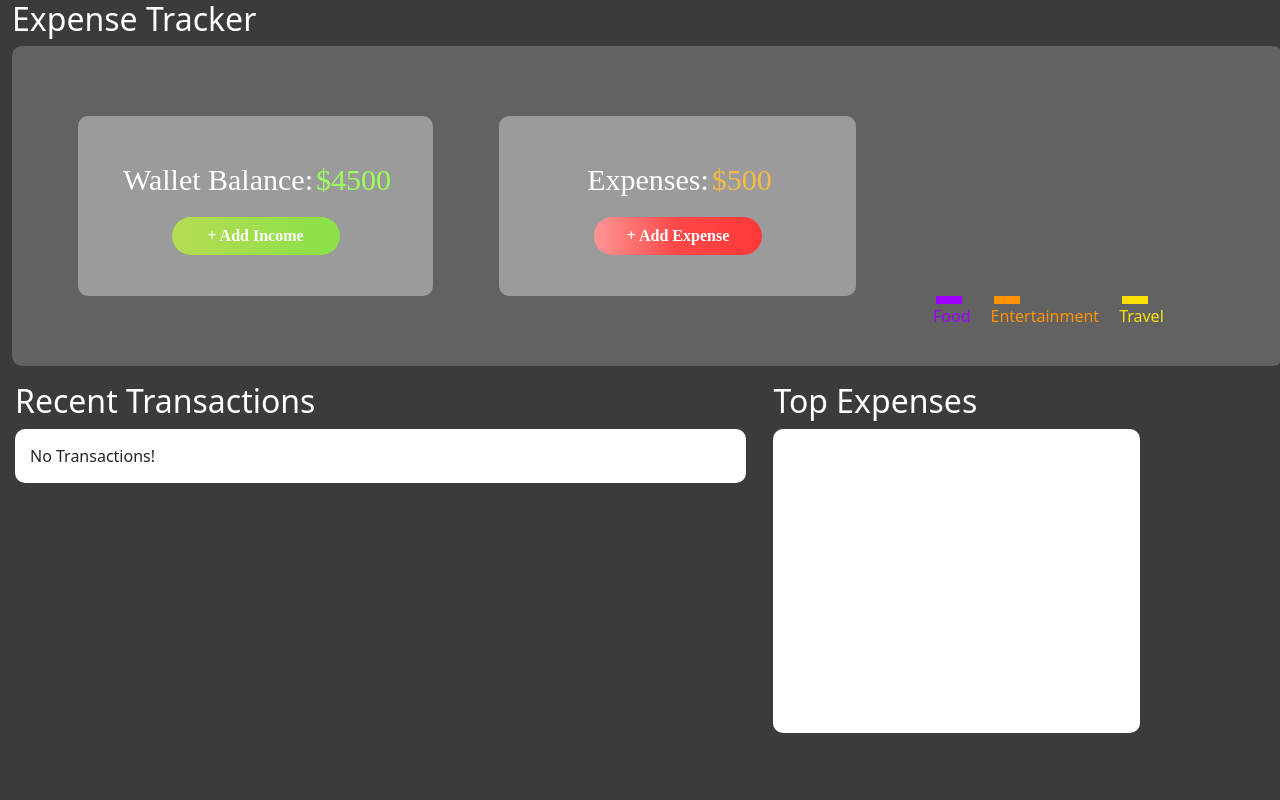
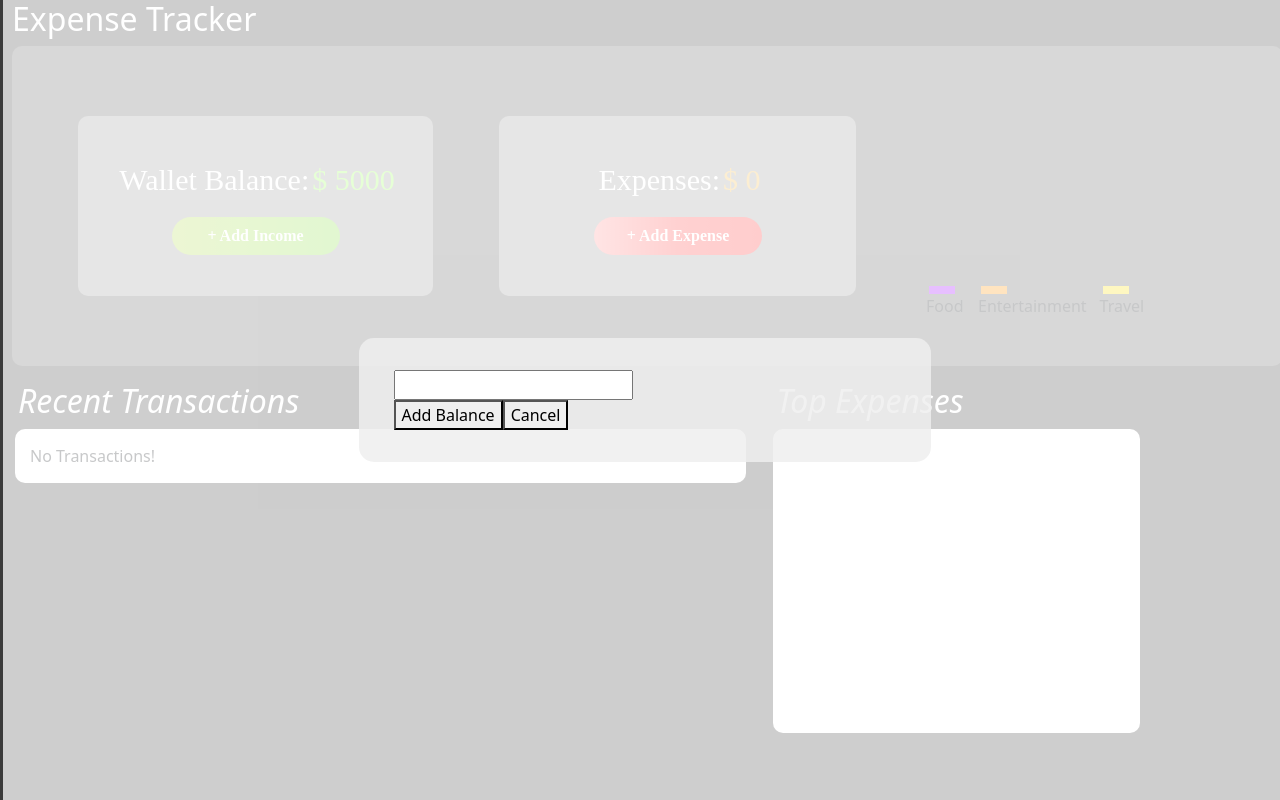
Before and after one commit to Naveed69/Expense-Tracker, a React (Create React App) app in the folder expense-tracker/: page / in a window 1280 px wide. Both pictures are taken after a click on the button "+ Add Income". Built offline with nearby package versions, Linux system fonts and the light colour scheme.

Commit message:
added functionality to add balance and add expense button

```diff
--- a/expense-tracker/package.json
+++ b/expense-tracker/package.json
@@ -9,8 +9,11 @@
     "ajv": "^8.17.1",
     "ajv-keywords": "^5.1.0",
     "bootstrap": "^5.3.3",
+    "goober": "^2.1.16",
+    "notistack": "^3.0.1",
     "react": "^19.0.0",
     "react-dom": "^19.0.0",
+    "react-modal": "^3.16.3",
     "react-scripts": "5.0.1",
     "web-vitals": "^2.1.4"
   },
--- a/expense-tracker/src/App.js
+++ b/expense-tracker/src/App.js
@@ -1,12 +1,14 @@
 import logo from "./logo.svg";
 import "./App.css";
+import { SnackbarProvider } from "notistack";
 import Display from "./components/Display";
-
 
 function App() {
   return (
     <div>
-      <Display />
+      <SnackbarProvider>
+        <Display />
+      </SnackbarProvider>
     </div>
   );
 }
--- a/expense-tracker/src/components/Display.jsx
+++ b/expense-tracker/src/components/Display.jsx
@@ -9,11 +9,15 @@ const Display = () => {
       <Heropage />
       <div className="mainpage row mt-3">
         <div className="col-md-7">
-          <h2 style={{ color: "#FFFFFF" }}>Recent Transactions</h2>
+          <h2 style={{ color: "#FFFFFF" }}>
+            <i>Recent Transactions</i>
+          </h2>
           <div className="transactions">No Transactions!</div>
         </div>
         <div className="col-md-4">
-          <h2 style={{ color: "#FFFFFF" }}>Top Expenses</h2>
+          <h2 style={{ color: "#FFFFFF" }}>
+            <i>Top Expenses</i>
+          </h2>
           <div className="expenses"></div>
         </div>
       </div>
--- /dev/null
+++ b/expense-tracker/src/components/Forms/AddBalanceForm.jsx
@@ -0,0 +1,34 @@
+import { useState } from "react";
+import { useSnackbar } from "notistack";
+const AddBalanceForm = ({ setIsOpen, setBalance }) => {
+  const [income, setincome] = useState("");
+  const { enqueueSnackbar } = useSnackbar();
+  const addbaance = (e) => {
+    e.preventDefault();
+    if (Number(income) <= 0) {
+      enqueueSnackbar("Income should be greater then 0", {
+        variant: "warning",
+      });
+    } else {
+      setBalance((prev) => Number(prev) + Number(income));
+      setIsOpen(false);
+    }
+  };
+  return (
+    <>
+      <form onSubmit={(e) => addbaance(e)}>
+        <input
+          type="text"
+          value={income}
+          onChange={(e) => setincome(e.target.value)}
+        />
+        <br />
+        <button type="submit">Add Balance</button>
+        <button type="button" onClick={() => setIsOpen(false)}>
+          Cancel
+        </button>
+      </form>
+    </>
+  );
+};
+export default AddBalanceForm;
--- /dev/null
+++ b/expense-tracker/src/components/Forms/AddEditExpenseForm.jsx
@@ -0,0 +1,41 @@
+import { useSnackbar } from "notistack";
+import { useState } from "react";
+const AddEditExpenseForm = ({ setIsOpen, setExpense, setBalance }) => {
+  const { enqueueSnackbar } = useSnackbar();
+  const [expsnse, setExpenses] = useState("");
+  const handle = (e) => {
+    e.preventDefault();
+
+    if (Number(expsnse) <= 0) {
+      enqueueSnackbar("Price should be greater then 0", { variant: "warning" });
+    } else {
+      setExpense((prev) => Number(prev) + Number(expsnse));
+      setBalance((prev) => Number(prev) - Number(expsnse));
+      setIsOpen(false);
+    }
+  };
+  return (
+    <>
+      <form onSubmit={(e) => handle(e)}>
+        <input type="text" placeholder="Title" />
+        <input
+          type="number"
+          name="amount"
+          onChange={(e) => setExpenses(e.target.value)}
+          placeholder="Amount"
+        />
+        <select>
+          <option>Food</option>
+          <option>Entertainment</option>
+          <option>Travel</option>
+        </select>
+        <input type="date" />
+        <button type="submit">Add Expense</button>
+        <button type="button" onClick={() => setIsOpen(false)}>
+          Cancel
+        </button>
+      </form>
+    </>
+  );
+};
+export default AddEditExpenseForm;
--- a/expense-tracker/src/components/Heropage.jsx
+++ b/expense-tracker/src/components/Heropage.jsx
@@ -1,40 +1,94 @@
+import { useEffect, useState } from "react";
 import "./heropage.css";
+import AddModal from "./modal/AddbalanceModal";
+import AddBalanceForm from "./Forms/AddBalanceForm";
+import AddEditExpenseForm from "./Forms/AddEditExpenseForm";
 const Heropage = () => {
+  const [balance, setBalance] = useState(0);
+  const [expense, setExpense] = useState(0);
+
+  const [addbalanceIsopen, setAddBalanceIopen] = useState(false);
+  const [addExpenseIsopen, setAddExpenseIopen] = useState(false);
+  const [isMounted, setMounted] = useState(false);
+  // const localBalance = window.localStorage({ balance: 5000, expense: 0 });
+
+  useEffect(() => {
+    const localBalance = localStorage.getItem("balance");
+
+    if (localBalance) {
+      setBalance(localBalance);
+    } else {
+      setBalance(5000);
+      localStorage.setItem("balance", 5000);
+    }
+    setMounted(true);
+  }, []);
+
+  useEffect(() => {
+    if (isMounted) localStorage.setItem("balance", balance);
+  }, [balance]);
+
+
   return (
     <>
       <div className="heropage">
         <div className="balance">
           <div>
-            Wallet Balance:<span style={{ color: "#9DFF5B" }}>$4500</span>
+            Wallet Balance:<span style={{ color: "#9DFF5B" }}>$ {balance}</span>
           </div>
-          <button className="addbalance">+ Add Income</button>
+          <button
+            className="addbalance"
+            onClick={() => setAddBalanceIopen(true)}
+          >
+            + Add Income
+          </button>
         </div>
         <div className="expense">
           <div className="balance">
             <div>
-              Expenses:<span style={{ color: "#F4BB4A" }}>$500</span>
+              Expenses:<span style={{ color: "#F4BB4A" }}>$ {expense}</span>
             </div>
-            <button className="addexpense">+ Add Expense</button>
+            <button
+              className="addexpense"
+              onClick={() => setAddExpenseIopen(true)}
+            >
+              + Add Expense
+            </button>
           </div>
         </div>
         <div className="piachart">
           <div className="chart"></div>
           <div className="bars">
-            <span style={{ margin: "10px", color: "#a000ff" }}>
+            <span style={{ marginRight: "10px" }}>
               <div className="food"></div>
               Food
             </span>
-            <span style={{ margin: "10px", color: "#ff9304" }}>
+            <span style={{ marginRight: "10px" }}>
               <div className="entertainment"></div>
               Entertainment
             </span>
-            <span style={{ margin: "10px", color: "#fde006" }}>
+            <span style={{ marginRight: "10px" }}>
               <div className="travel"></div>
               Travel
             </span>
           </div>
         </div>
       </div>
+
+      <AddModal isOpen={addExpenseIsopen} setIsOpen={setAddExpenseIopen}>
+        <AddEditExpenseForm
+          setIsOpen={setAddExpenseIopen}
+          setExpense={setExpense}
+          setBalance={setBalance}
+        />
+      </AddModal>
+
+      <AddModal isOpen={addbalanceIsopen} setIsOpen={setAddBalanceIopen}>
+        <AddBalanceForm
+          setIsOpen={setAddBalanceIopen}
+          setBalance={setBalance}
+        />
+      </AddModal>
     </>
   );
 };
--- a/expense-tracker/src/components/heropage.css
+++ b/expense-tracker/src/components/heropage.css
@@ -73,6 +73,7 @@
 .travel {
   width: 26px;
   height: 8px;
+  margin-right: 10px;
 }
 .food {
   background-color: #a000ff;
--- /dev/null
+++ b/expense-tracker/src/components/modal/AddbalanceModal.jsx
@@ -0,0 +1,36 @@
+import Modal from "react-modal";
+
+Modal.setAppElement("#root");
+
+export default function ModalWrap({ isOpen, setIsOpen, children }) {
+  const handleClose = () => {
+    setIsOpen(false);
+  };
+
+  const customStyles = {
+    content: {
+      width: "95%",
+      maxWidth: "572px",
+      top: "50%",
+      left: "50%",
+      transform: "translateX(-50%) translateY(-50%)",
+      height: "fit-content",
+      maxHeight: "90vh",
+      background: "rgba(239, 239, 239, 0.85)",
+      border: "0",
+      borderRadius: "15px",
+      padding: "2rem",
+    },
+  };
+
+  return (
+    <Modal
+      isOpen={isOpen}
+      onRequestClose={handleClose}
+      shouldCloseOnOverlayClick={true}
+      style={customStyles}
+    >
+      {children}
+    </Modal>
+  );
+}
```
Also changed, not shown: 1 other file (tests, documents, lock files or other folders).
